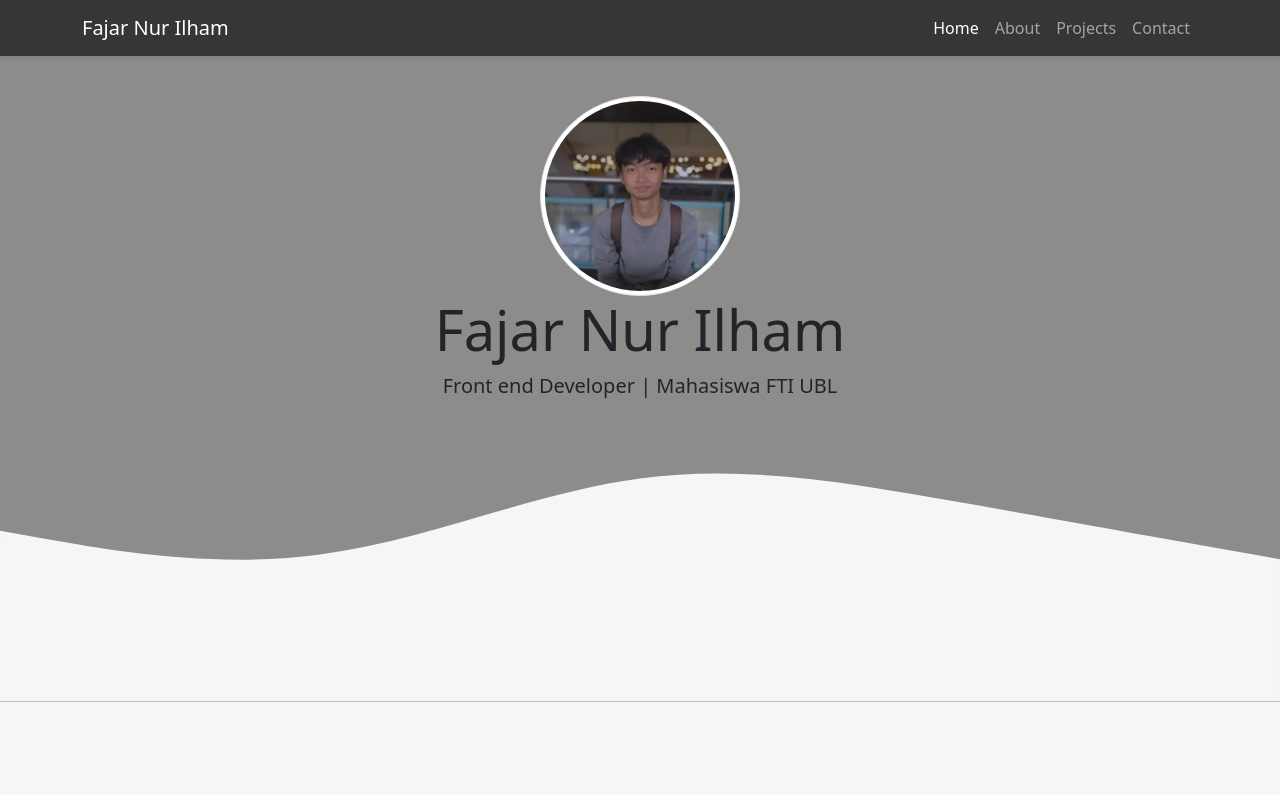
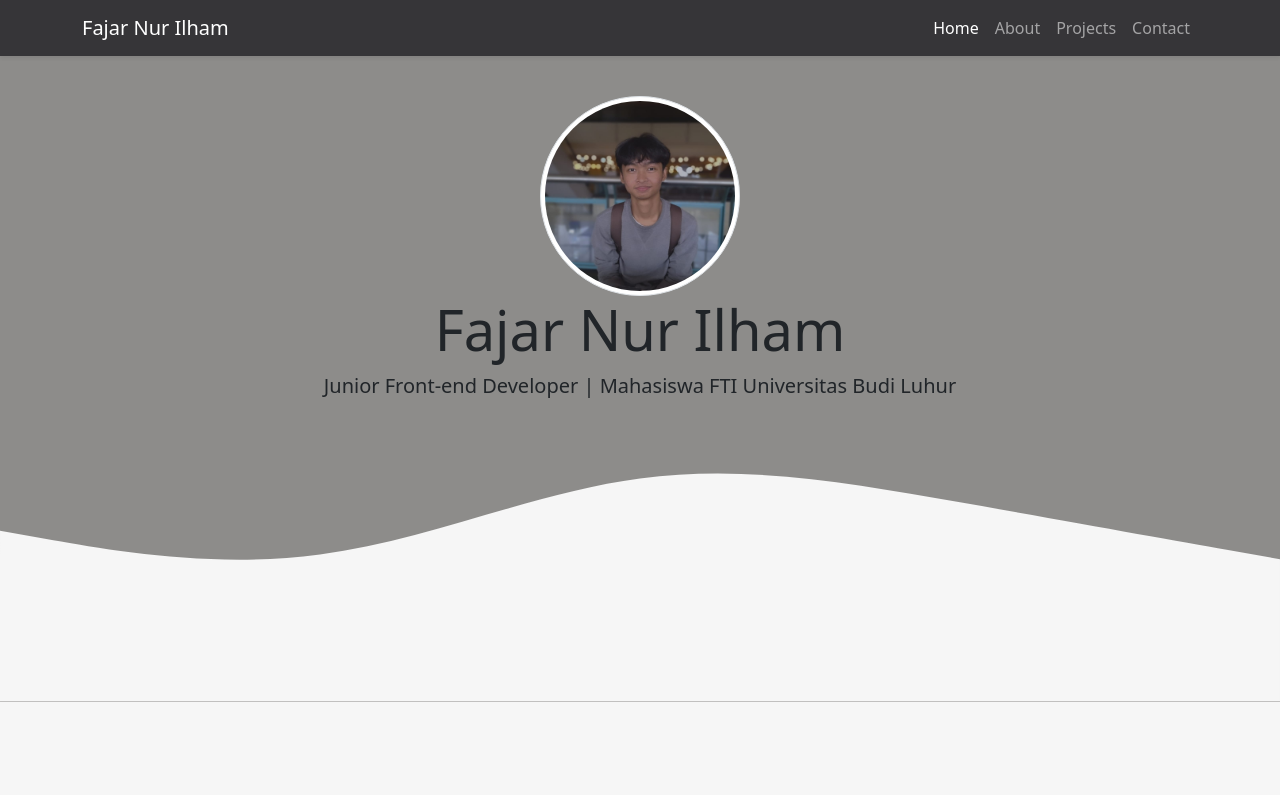
Before and after one commit to FajarNurIlhamm/FajarNurIlhamm.github.io, a plain HTML site: page index.html in a window 1280 px wide. Shown: the top 795 px of the page. Drawn offline with nearby package versions, Linux system fonts and the light colour scheme.

Commit message:
Update index.html

```diff
--- a/index.html
+++ b/index.html
@@ -48,7 +48,7 @@
     <section class="jumbotron text-center">
       <img src="img/Fajar.jpg" alt="Fajar Nur Ilham" width="200" class="rounded-circle img-thumbnail" />
       <h1 class="display-4">Fajar Nur Ilham</h1>
-      <p class="lead">Front end Developer | Mahasiswa FTI UBL</p>
+      <p class="lead">Junior Front-end Developer | Mahasiswa FTI Universitas Budi Luhur</p>
       <svg xmlns="http://www.w3.org/2000/svg" viewBox="0 0 1440 320">
         <path
           fill="#f6f6f6"
```
